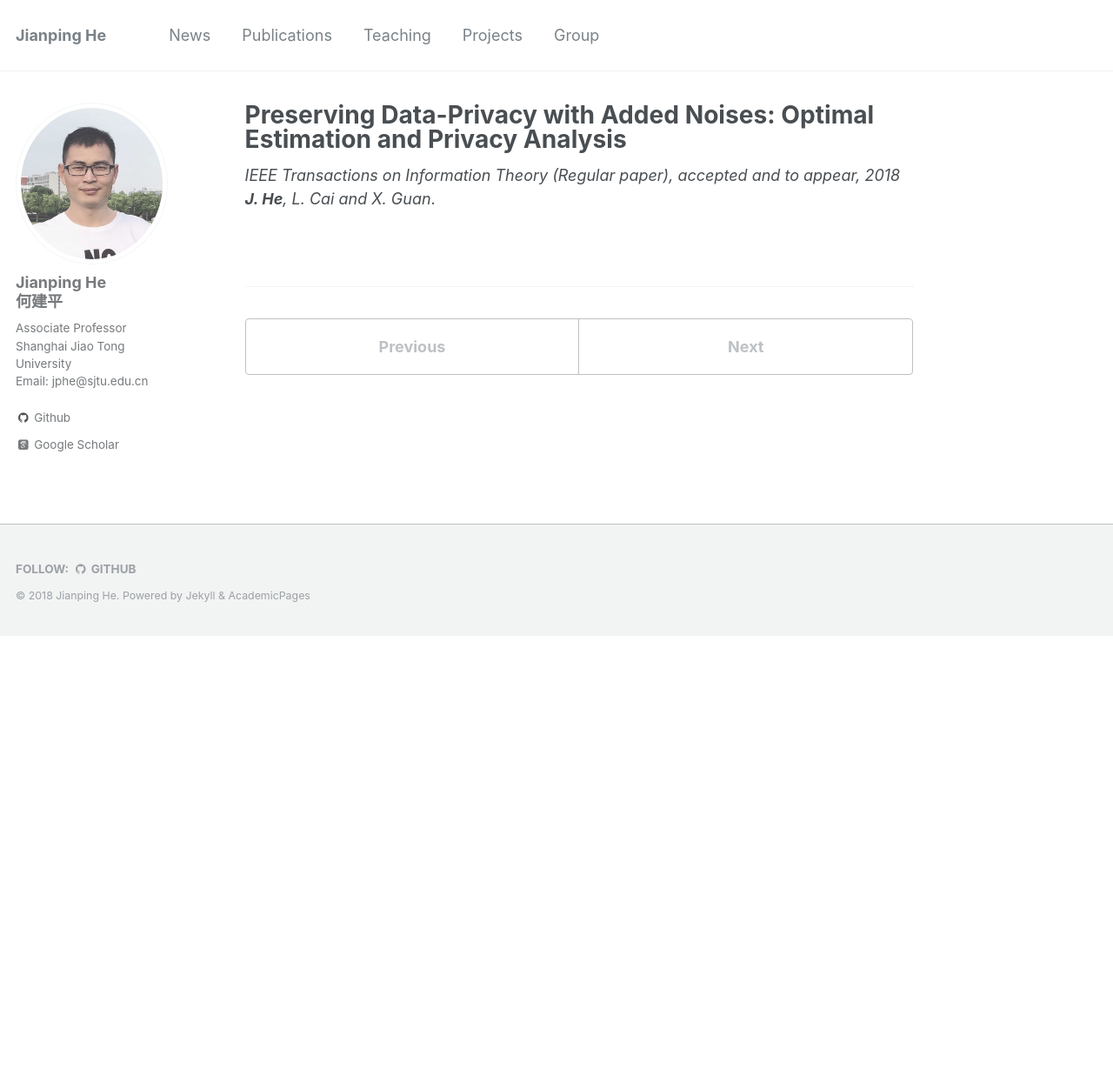
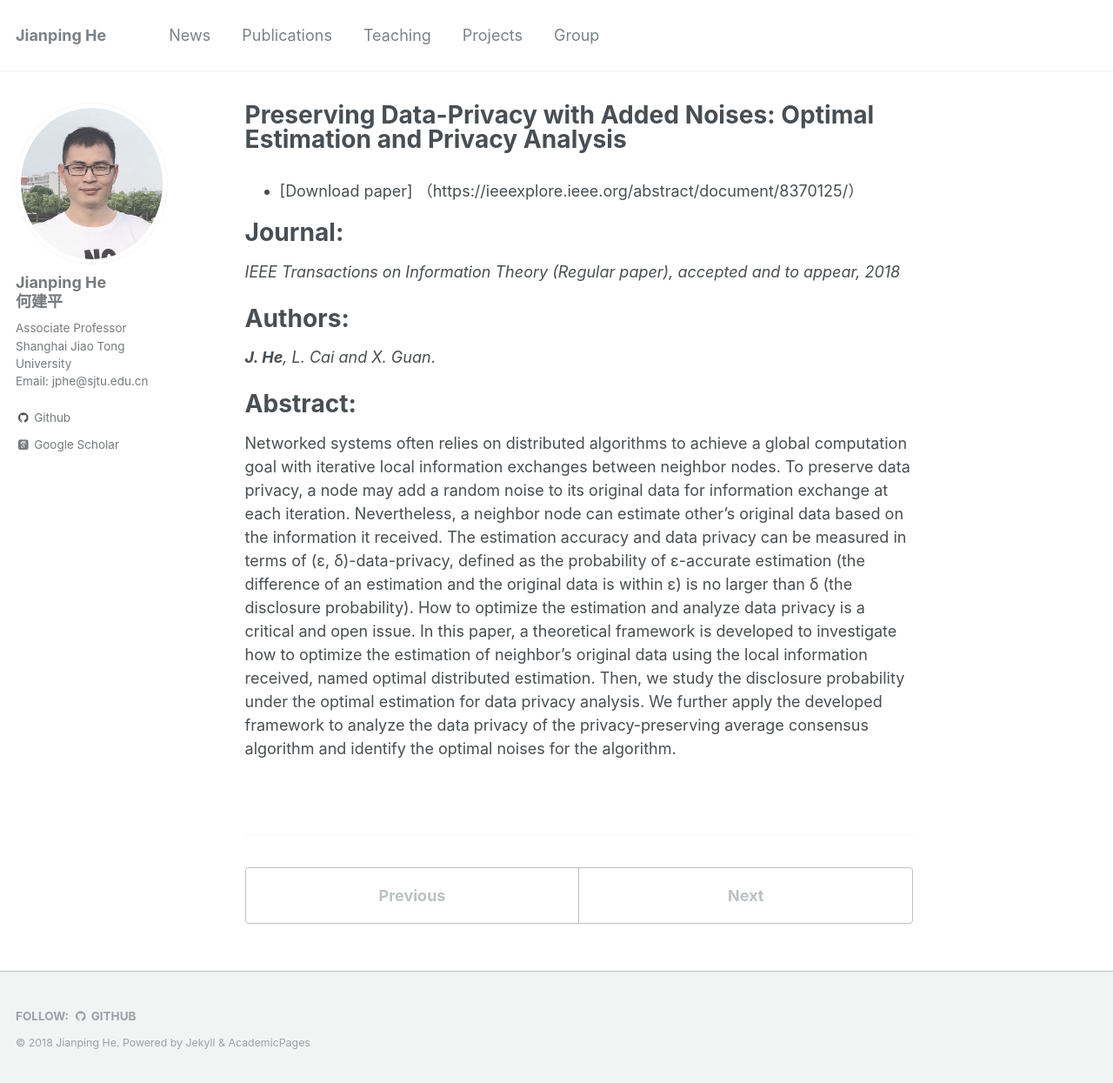
Before and after one commit to jiangshuozz/Jianping-He.github.io, a Jekyll site: the page built from _publications/2018-06-01-Preserving-Data-Privacy-with-Added-Noises.md, in a window 1280 px wide and 1245 px high. Shown: the whole window at 87% size. Built offline with Jekyll 4.4.1, drawn with Linux system fonts in a browser that asks for light colours; some web fonts are replaced.

Commit message:
Update 2018-06-01-Preserving-Data-Privacy-with-Added-Noises.md

```diff
--- a/_publications/2018-06-01-Preserving-Data-Privacy-with-Added-Noises.md
+++ b/_publications/2018-06-01-Preserving-Data-Privacy-with-Added-Noises.md
@@ -8,5 +8,17 @@ venue: '--'
 #paperurl: ''
 #citation: ''
 ---
+- [Download paper] （https://ieeexplore.ieee.org/abstract/document/8370125/）
+
+Journal:
+===
 *IEEE Transactions on Information Theory (Regular paper), accepted and to appear, 2018*
+
+Authors:
+===
 ***J. He**, L. Cai and X. Guan*.
+
+Abstract:
+===
+Networked systems often relies on distributed algorithms to achieve a global computation goal with iterative local information exchanges between neighbor nodes. To preserve data privacy, a node may add a random noise to its original data for information exchange at each iteration. Nevertheless, a neighbor node can estimate other’s original data based on the information it received. The estimation accuracy
+and data privacy can be measured in terms of (ε, δ)-data-privacy, defined as the probability of ε-accurate estimation (the difference of an estimation and the original data is within ε) is no larger than δ (the disclosure probability). How to optimize the estimation and analyze data privacy is a critical and open issue. In this paper, a theoretical framework is developed to investigate how to optimize the estimation of neighbor’s original data using the local information received, named optimal distributed estimation. Then, we study the disclosure probability under the optimal estimation for data privacy analysis. We further apply the developed framework to analyze the data privacy of the privacy-preserving average consensus algorithm and identify the optimal noises for the algorithm.
```
